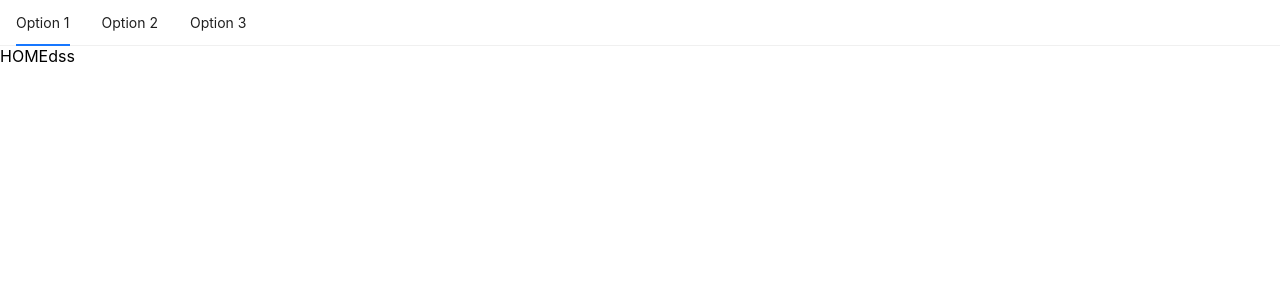
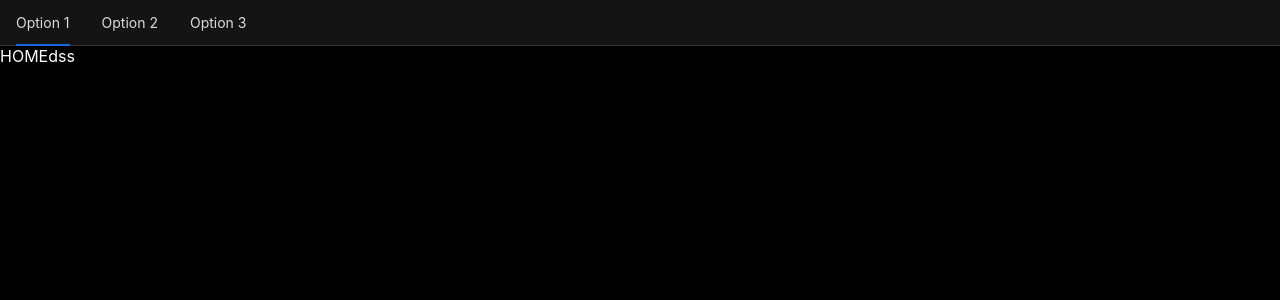
Before and after one commit to velrino/nodebr, a React (Create React App) app: page /home in a window 1280 px wide. Shown: the top 300 px of the page. Built offline with nearby package versions, Linux system fonts and the light colour scheme.

Commit message:
Dark and light theme

```diff
--- a/src/App.tsx
+++ b/src/App.tsx
@@ -1,9 +1,19 @@
-
+import { useState } from "react";
+import { ConfigProvider, theme } from 'antd';
 import { MainRoutes } from "./Routes";
 
 export default function App() {
+  const { defaultAlgorithm, darkAlgorithm } = theme;
+  const [isDarkMode, setIsDarkMode] = useState(true);
+
   return (<>
-    <MainRoutes />
+    <ConfigProvider theme={{
+      algorithm: isDarkMode ? darkAlgorithm : defaultAlgorithm,
+    }}>
+      <div className={isDarkMode ? "base-content dark-theme" : "base-content light-theme"}>
+        <MainRoutes />
+      </div>
+    </ConfigProvider>
   </>
   );
 }
--- a/src/index.scss
+++ b/src/index.scss
@@ -11,3 +11,18 @@ code {
   font-family: source-code-pro, Menlo, Monaco, Consolas, 'Courier New',
     monospace;
 }
+
+.base-content {
+  min-height: 100vh;
+  height: 100vh;
+  min-width: 100vw;
+}
+
+.dark-theme {
+  background-color: black;
+  color: white;
+}
+
+.light-theme {
+
+}
```
